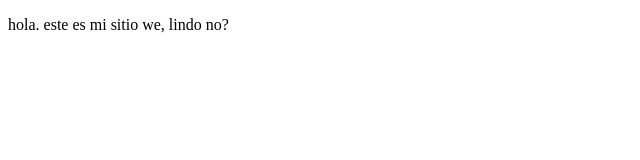
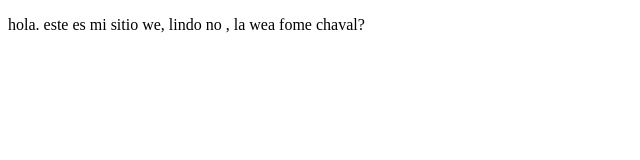
Before and after one commit to Demskur/DemoPlatziPrework, a plain HTML site: page index.html in a window 1280 px wide. Shown: the whole page, without its empty margins (0-640 px from the left). Drawn offline with Linux system fonts and the light colour scheme.

Commit message:
index updated

```diff
--- a/index.html
+++ b/index.html
@@ -6,6 +6,6 @@
     <title>Demskur</title>
 </head>
 <body>
-    <p> hola. este es mi sitio we, lindo no?</p>
+    <p> hola. este es mi sitio we, lindo no , la wea fome chaval?</p>
 </body>
 </html>
```
